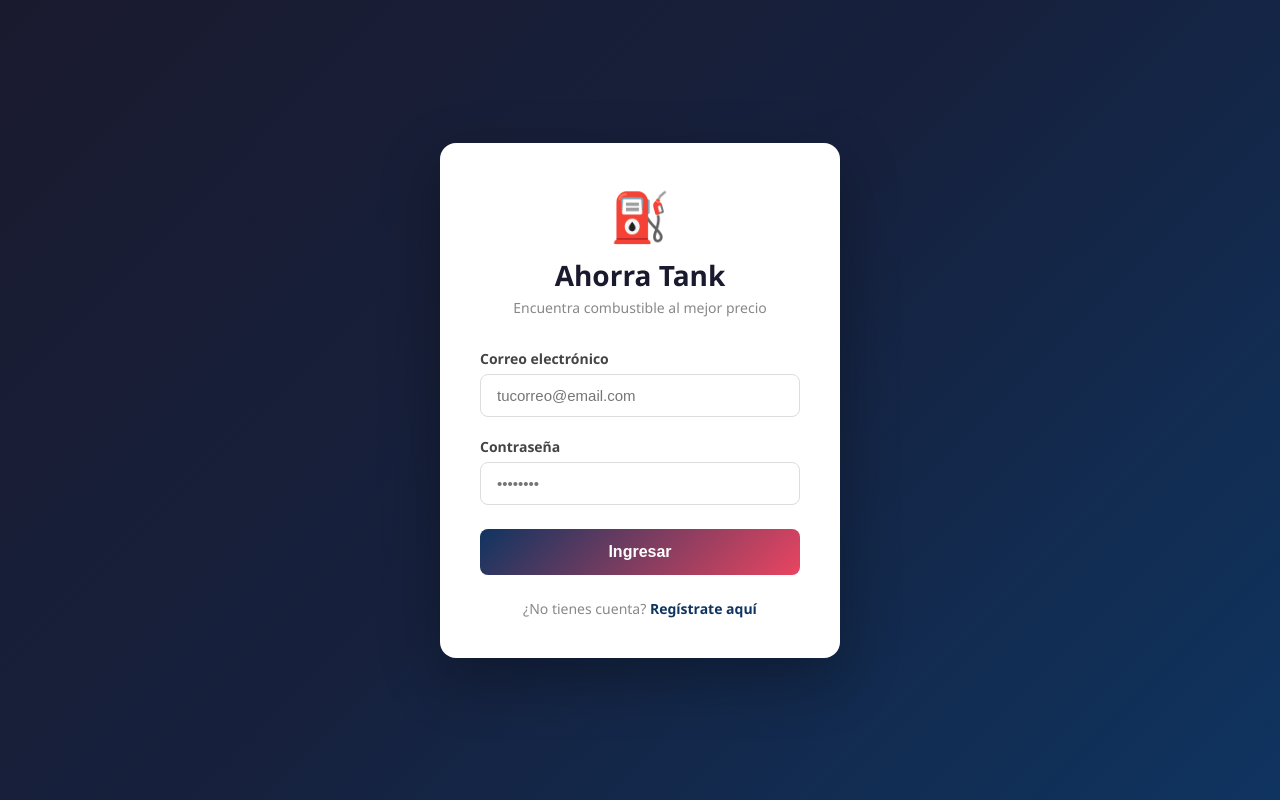
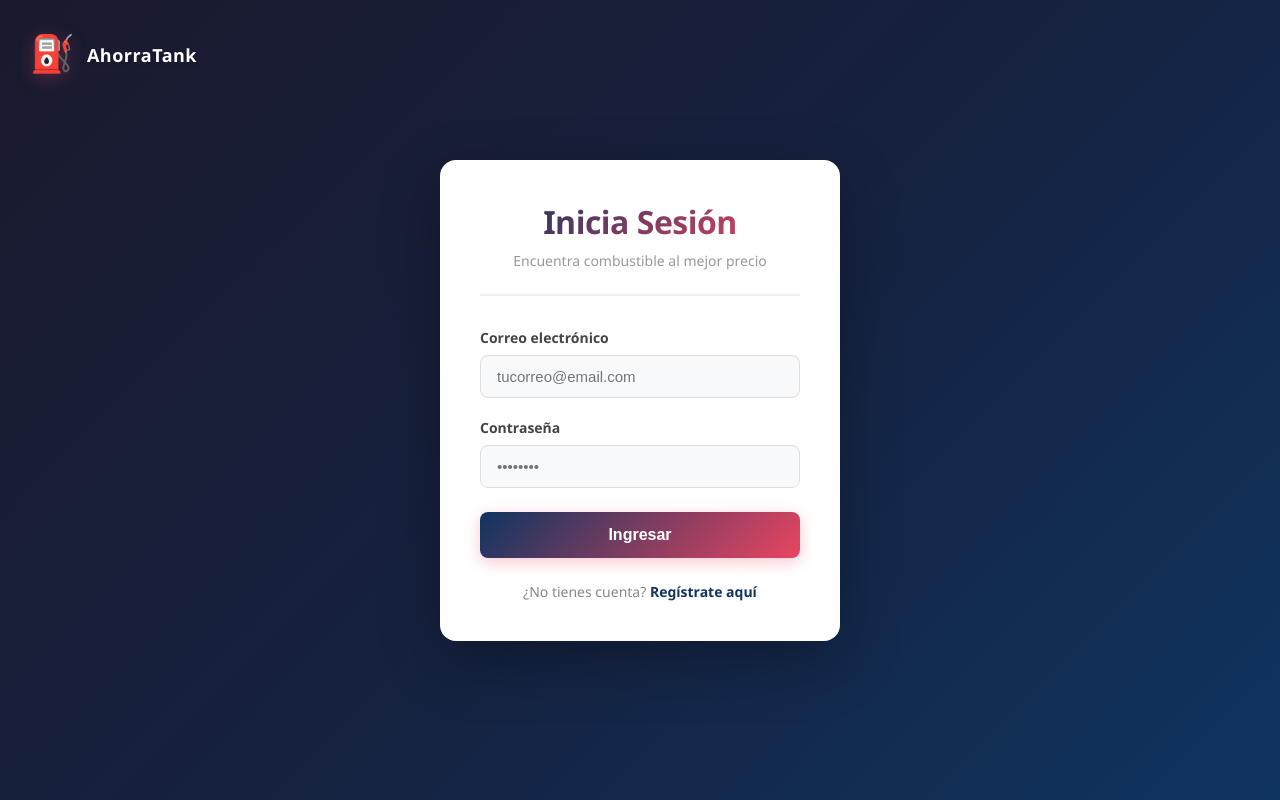
Before and after one commit to David26044/horratank-frontend, a React (Vite) app: page /login in a window 1280 px wide. Built offline with nearby package versions, Linux system fonts and the light colour scheme; the HTML template or start-up script is replaced by a standard one.

Commit message:
Mejora de nanimaciones y ubicacion del logo del proyecto en la ventana de login

```diff
--- a/src/pages/LoginPage.css
+++ b/src/pages/LoginPage.css
@@ -4,6 +4,62 @@
   align-items: center;
   justify-content: center;
   background: linear-gradient(135deg, #1a1a2e 0%, #16213e 50%, #0f3460 100%);
+  position: relative;
+  overflow: hidden;
+}
+
+/* Watermark Logo en esquina superior izquierda */
+.logo-watermark {
+  position: absolute;
+  top: 30px;
+  left: 30px;
+  display: flex;
+  align-items: center;
+  gap: 12px;
+  z-index: 10;
+  animation: slideInLeft 0.6s ease-out;
+}
+
+.logo-icon {
+  font-size: 36px;
+  animation: float 3s ease-in-out infinite;
+  filter: drop-shadow(0 4px 8px rgba(233, 69, 96, 0.3));
+}
+
+.logo-text {
+  font-size: 18px;
+  font-weight: 700;
+  color: #fff;
+  letter-spacing: 0.5px;
+  text-shadow: 0 2px 4px rgba(0, 0, 0, 0.2);
+}
+
+/* Animaciones */
+@keyframes float {
+  0%, 100% { transform: translateY(0px); }
+  50% { transform: translateY(-8px); }
+}
+
+@keyframes slideInLeft {
+  from {
+    opacity: 0;
+    transform: translateX(-30px);
+  }
+  to {
+    opacity: 1;
+    transform: translateX(0);
+  }
+}
+
+@keyframes slideInUp {
+  from {
+    opacity: 0;
+    transform: translateY(20px);
+  }
+  to {
+    opacity: 1;
+    transform: translateY(0);
+  }
 }
 
 .login-card {
@@ -13,27 +69,32 @@
   width: 100%;
   max-width: 400px;
   box-shadow: 0 20px 60px rgba(0, 0, 0, 0.3);
+  animation: slideInUp 0.6s ease-out 0.2s both;
 }
 
 .login-header {
   text-align: center;
   margin-bottom: 32px;
-}
-
-.login-logo {
-  font-size: 48px;
+  padding-bottom: 24px;
+  border-bottom: 2px solid #f0f0f0;
 }
 
 .login-title {
-  font-size: 28px;
+  font-size: 32px;
   font-weight: 700;
-  color: #1a1a2e;
-  margin: 8px 0 4px;
+  background: linear-gradient(135deg, #0f3460, #e94560);
+  -webkit-background-clip: text;
+  -webkit-text-fill-color: transparent;
+  background-clip: text;
+  margin: 0 0 8px;
+  letter-spacing: -0.5px;
 }
 
 .login-subtitle {
   font-size: 14px;
-  color: #888;
+  color: #999;
+  margin: 0;
+  font-weight: 500;
 }
 
 .login-form {
@@ -52,19 +113,23 @@
   font-size: 14px;
   font-weight: 600;
   color: #444;
+  margin-bottom: 2px;
 }
 
 .form-field input {
   padding: 12px 16px;
   border-radius: 8px;
-  border: 1.5px solid #ddd;
+  border: 1.5px solid #e0e0e0;
   font-size: 15px;
   outline: none;
-  transition: border-color 0.2s;
+  transition: all 0.3s ease;
+  background: #f8f9fa;
 }
 
 .form-field input:focus {
   border-color: #0f3460;
+  background: #fff;
+  box-shadow: 0 0 0 3px rgba(15, 52, 96, 0.1);
 }
 
 .btn-primary {
@@ -76,22 +141,25 @@
   font-size: 16px;
   font-weight: 600;
   cursor: pointer;
-  margin-top: 4px;
-  transition: opacity 0.2s;
+  margin-top: 8px;
+  transition: all 0.3s ease;
+  position: relative;
+  overflow: hidden;
+  box-shadow: 0 4px 15px rgba(233, 69, 96, 0.3);
+}
+
+.btn-primary:hover:not(:disabled) {
+  transform: translateY(-2px);
+  box-shadow: 0 6px 20px rgba(233, 69, 96, 0.4);
+}
+
+.btn-primary:active:not(:disabled) {
+  transform: translateY(0px);
 }
 
 .btn-primary:disabled {
   opacity: 0.7;
   cursor: not-allowed;
-}
-
-.error-message {
-  color: #e94560;
-  font-size: 14px;
-  text-align: center;
-  background: #fff0f3;
-  padding: 10px;
-  border-radius: 8px;
 }
 
 .login-footer {
@@ -103,6 +171,33 @@
 
 .login-footer a {
   color: #0f3460;
+  text-decoration: none;
+  font-weight: 600;
+  transition: all 0.2s ease;
+  position: relative;
+}
+
+.login-footer a:hover {
+  color: #e94560;
+}
+
+.login-footer a::after {
+  content: '';
+  position: absolute;
+  bottom: -2px;
+  left: 0;
+  width: 0;
+  height: 2px;
+  background: linear-gradient(135deg, #0f3460, #e94560);
+  transition: width 0.3s ease;
+}
+
+.login-footer a:hover::after {
+  width: 100%;
+}
+
+.login-footer a {
+  color: #0f3460;
   font-weight: 600;
   text-decoration: none;
 }
--- a/src/pages/LoginPage.jsx
+++ b/src/pages/LoginPage.jsx
@@ -30,11 +30,15 @@ function LoginPage() {
 
   return (
     <div className="login-container">
+      <div className="logo-watermark">
+        <div className="logo-icon">⛽</div>
+        <span className="logo-text">AhorraTank</span>
+      </div>
+
       <div className="login-card">
 
         <div className="login-header">
-          <div className="login-logo">⛽</div>
-          <h1 className="login-title">Ahorra Tank</h1>
+          <h1 className="login-title">Inicia Sesión</h1>
           <p className="login-subtitle">Encuentra combustible al mejor precio</p>
         </div>
 
```
